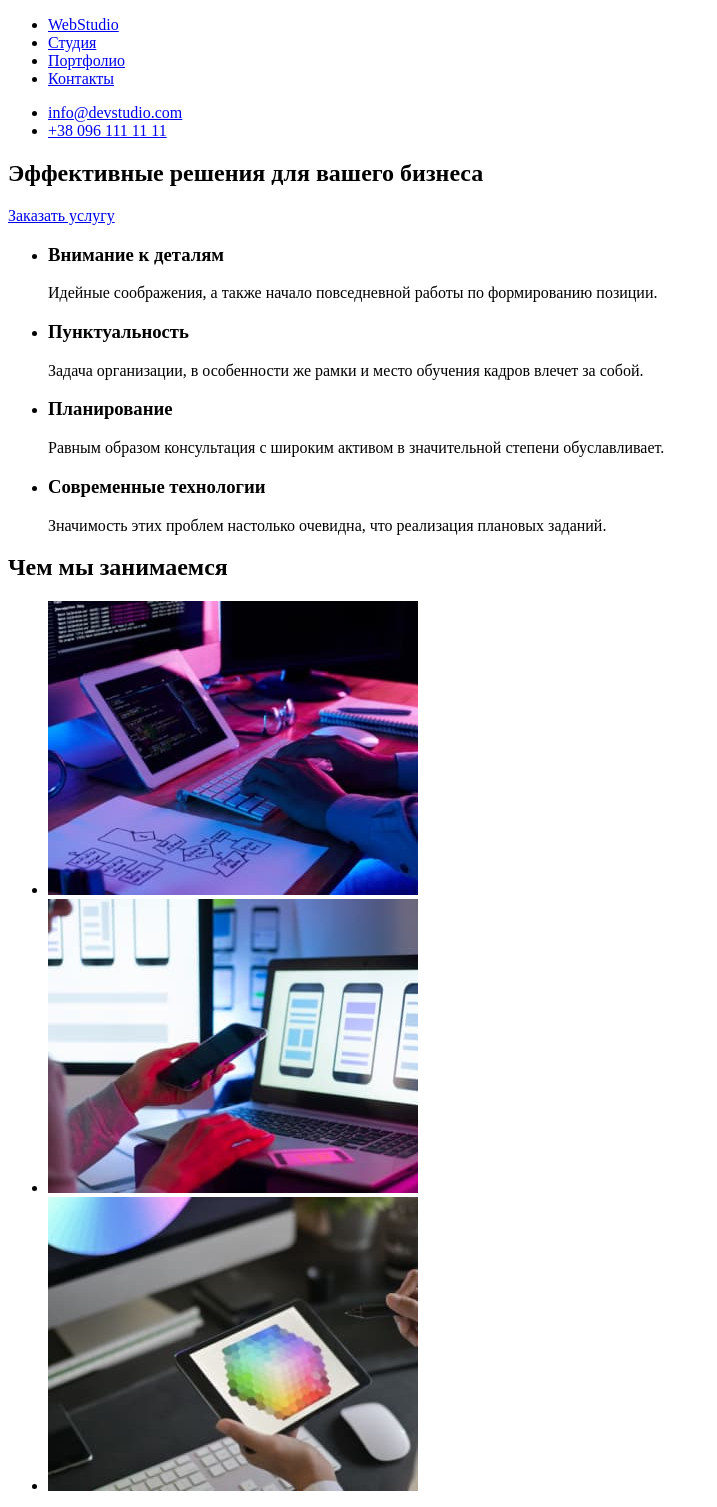
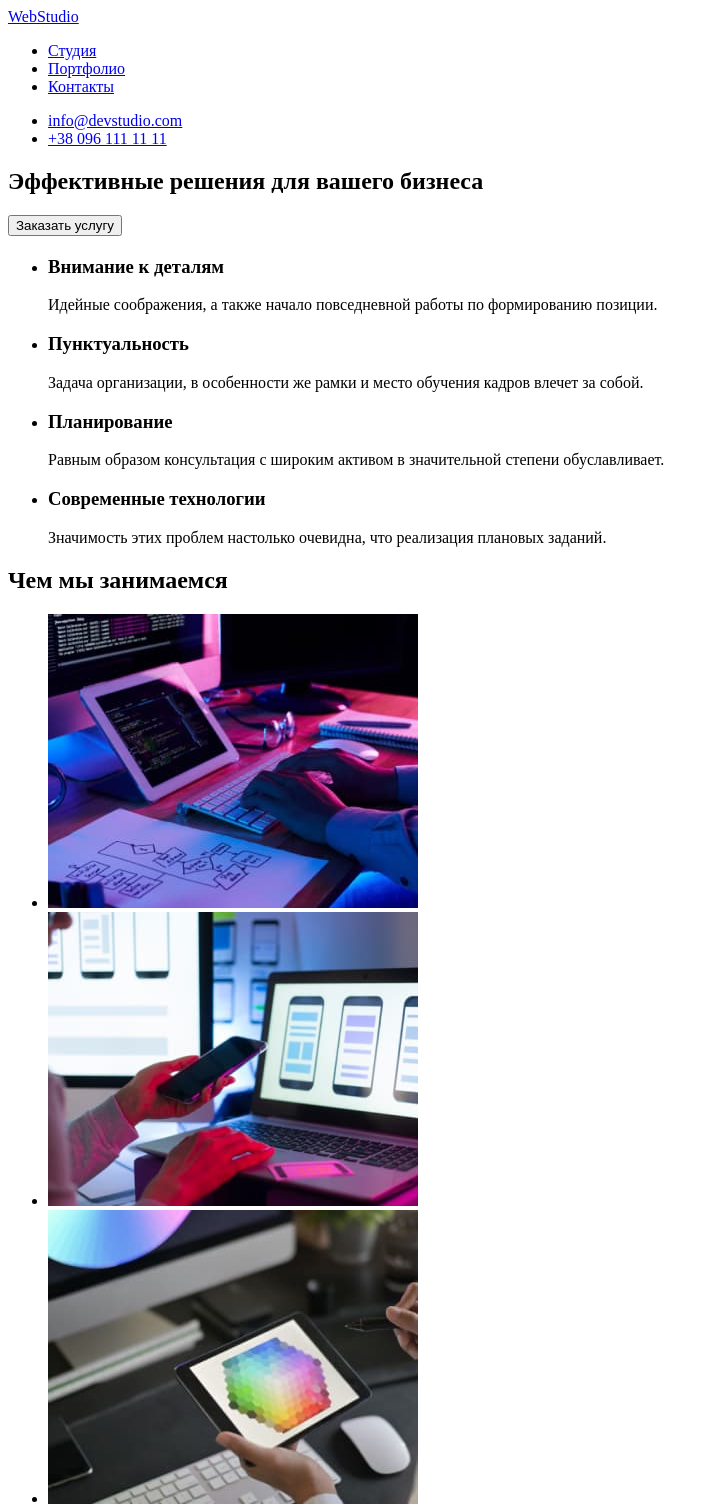
Before and after one commit to almeln/goit-markup-hw-01, a plain HTML site: page index.html in a window 1280 px wide. Shown: the top 1507 px of the page, without its empty margins (0-717 px from the left). Drawn offline with Linux system fonts and the light colour scheme.

Commit message:
Корректирует ошибки
1 лого помещает перед списком

2 заказать услугу это кнопка

3 у второй секции есть скрытый заголовок h2

4 убирает ссылки для картинок 3й секции

```diff
--- a/index.html
+++ b/index.html
@@ -10,8 +10,8 @@
     <header>
         <!-- Главная навигация -->
     <nav>
+        <a href="#">WebStudio</a>
         <ul>
-            <li><a href="#">WebStudio</a></li>
             <li><a href="#">Студия</a></li>
             <li><a href="#">Портфолио</a></li>
             <li><a href="#">Контакты</a></li>
@@ -25,13 +25,11 @@
     <main>
         <section>
             <h1>Эффективные решения для вашего бизнеса</h1>
-            <p>
-                <a href="#">Заказать услугу</a>
-            </p>
+            <button name="button">Заказать услугу</button>
         </section>
     </main>
     <section>
-        <!-- <h2>Особенности</h2> -->
+        <h2></h2>
         <ul>
             <li>
                 <h3>Внимание к деталям</h3>
@@ -55,19 +53,13 @@
         <h2>Чем мы занимаемся</h2>
         <ul>
             <li>
-                <a href="#">
-                    <img src="./images/box1.jpg" alt="Чем мы занимаемся 1" width="370">
-                </a>
+                <img src="./images/box1.jpg" alt="Чем мы занимаемся 1" width="370">
             </li>
             <li>
-                <a href="#">
-                    <img src="./images/box2.jpg" alt="Чем мы занимаемся 2" width="370">
-                </a>
+                <img src="./images/box2.jpg" alt="Чем мы занимаемся 2" width="370">
             </li>
             <li>
-                <a href="#">
                     <img src="./images/box3.jpg" alt="Чем мы занимаемся 2" width="370">
-                </a>
             </li>
         </ul>
     </section>
```
